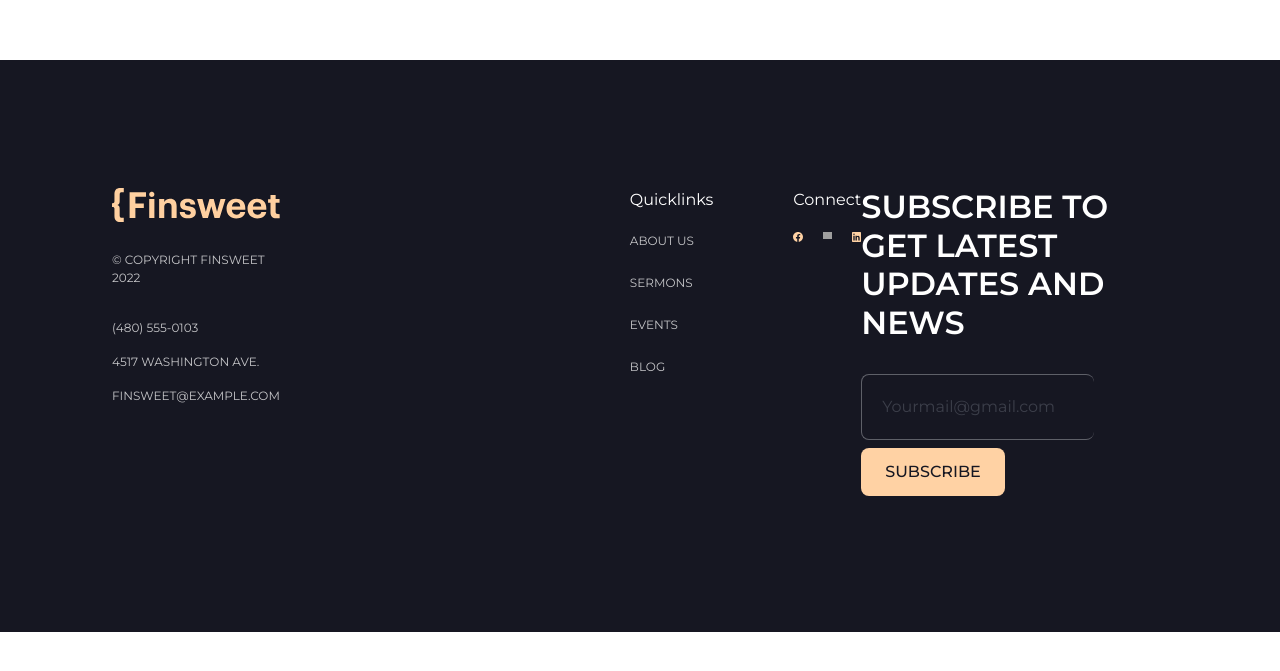
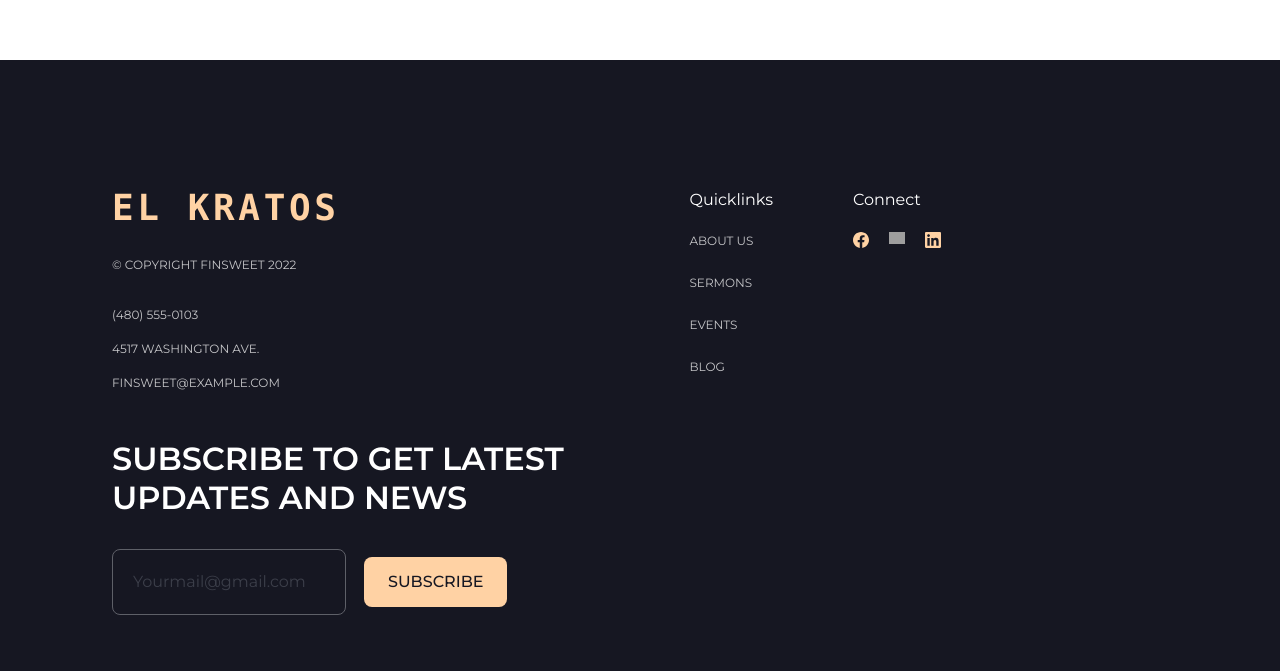
Before and after one commit to ELKratos-Embassy/elkratosembassy, a Next.js app: page / in a window 1280 px wide. Shown: the part 6945-7616 px from the top of the page. Before the commit the page ends 7577 px from the top, so only its background shows below. Built offline with nearby package versions, Linux system fonts and the light colour scheme; grey boxes are pictures that could not be loaded.

Commit message:
Refactor Footer and NewsletterForm components for improved structure and styling; update logo to text in Footer

```diff
--- a/components/Footer.tsx
+++ b/components/Footer.tsx
@@ -14,16 +14,12 @@ const Footer = () => {
   } = home;
 
   return (
-    <div className="flex flex-col gap-12 lg:gap-0 lg:flex-row md:justify-between">
+    <div className="flex flex-col flex-wrap gap-12  lg:flex-row md:justify-between">
       <div className="flex flex-col gap-12 sm:flex-row md:gap-[270px] lg:gap-[350px] justify-between">
         <section>
-          <Image
-            src={left.logo}
-            alt="Footer logo"
-            width={96}
-            height={96}
-            className="w-60"
-          />
+          <h4 className="text-primary tracking-widest text-2xl lg:text-4xl font-mono">
+            EL Kratos
+          </h4>
 
           <h6 className="text-[12px] mt-7 mb-8 opacity-75 uppercase">
             {left.caption}
--- a/components/NewsletterForm.tsx
+++ b/components/NewsletterForm.tsx
@@ -1,7 +1,7 @@
-"use client";
+'use client';
 
-import Button from "./ui/Button";
-import { home } from "@/constants";
+import Button from './ui/Button';
+import { home } from '@/constants';
 
 const NewsletterForm = () => {
   const {
@@ -18,12 +18,15 @@ const NewsletterForm = () => {
   const handleSubmit = () => {};
 
   return (
-		<form onSubmit={handleSubmit}>
+    <form
+      onSubmit={handleSubmit}
+      className="flex justify-between md:justify-start md:gap-6 flex-wrap"
+    >
       <input
         aria-label={label}
         type="text"
         placeholder={placeholder}
-				className="p-5 bg-transparent border opacity-35 placeholder:opacity-80  focus:opacity-100 border-opacity-75 -mr-1.5 border-r-0 rounded-lg transition-all -z-5 focus:outline-none"
+        className="p-5 bg-transparent border opacity-35 placeholder:opacity-80  focus:opacity-100 border-opacity-75 -mr-1.5 rounded-lg transition-all -z-5 focus:outline-none"
       />
 
       <Button text={text} variant="primary" />
```
Lines whose indentation alone changed are shown as unchanged.
